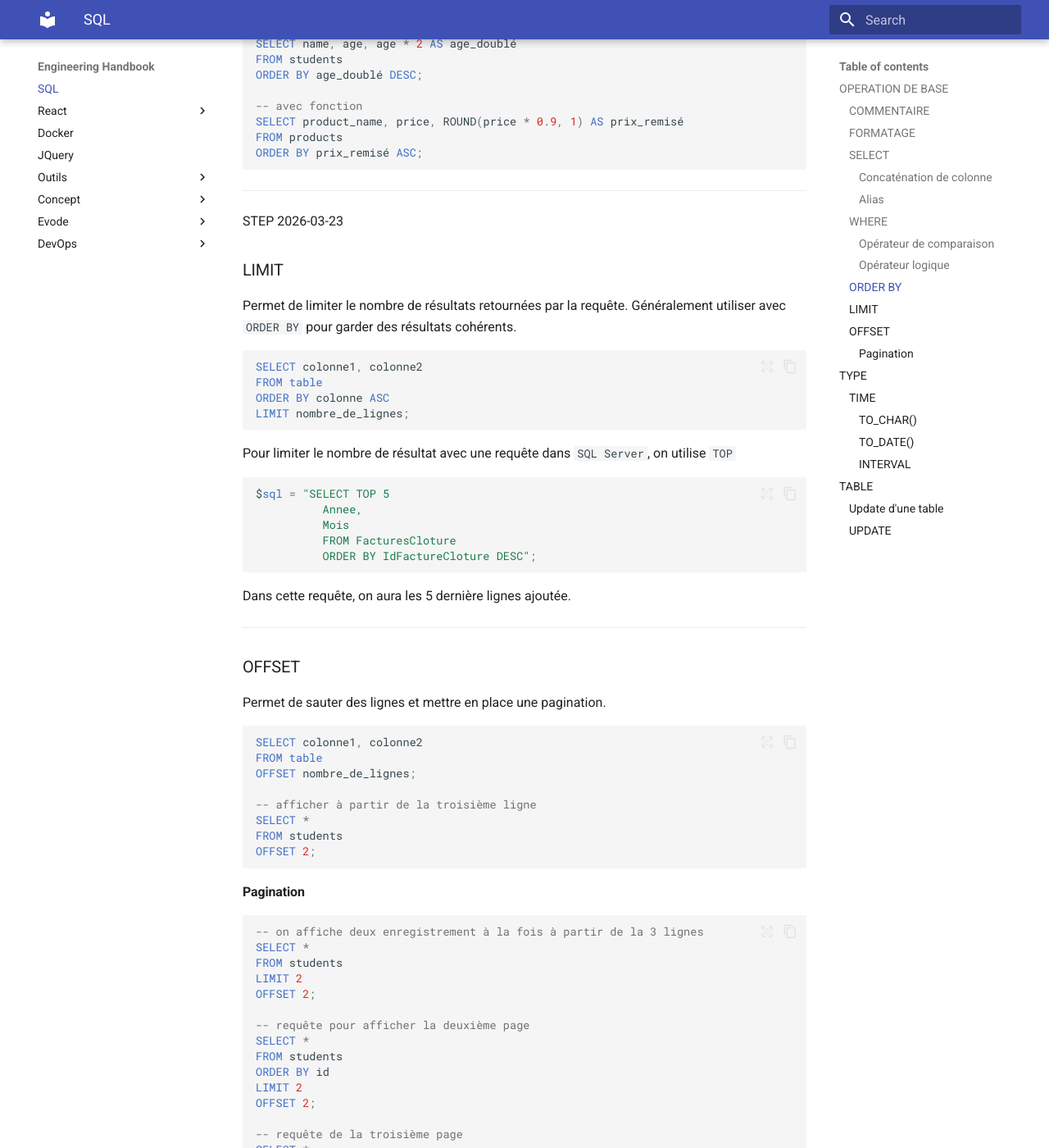
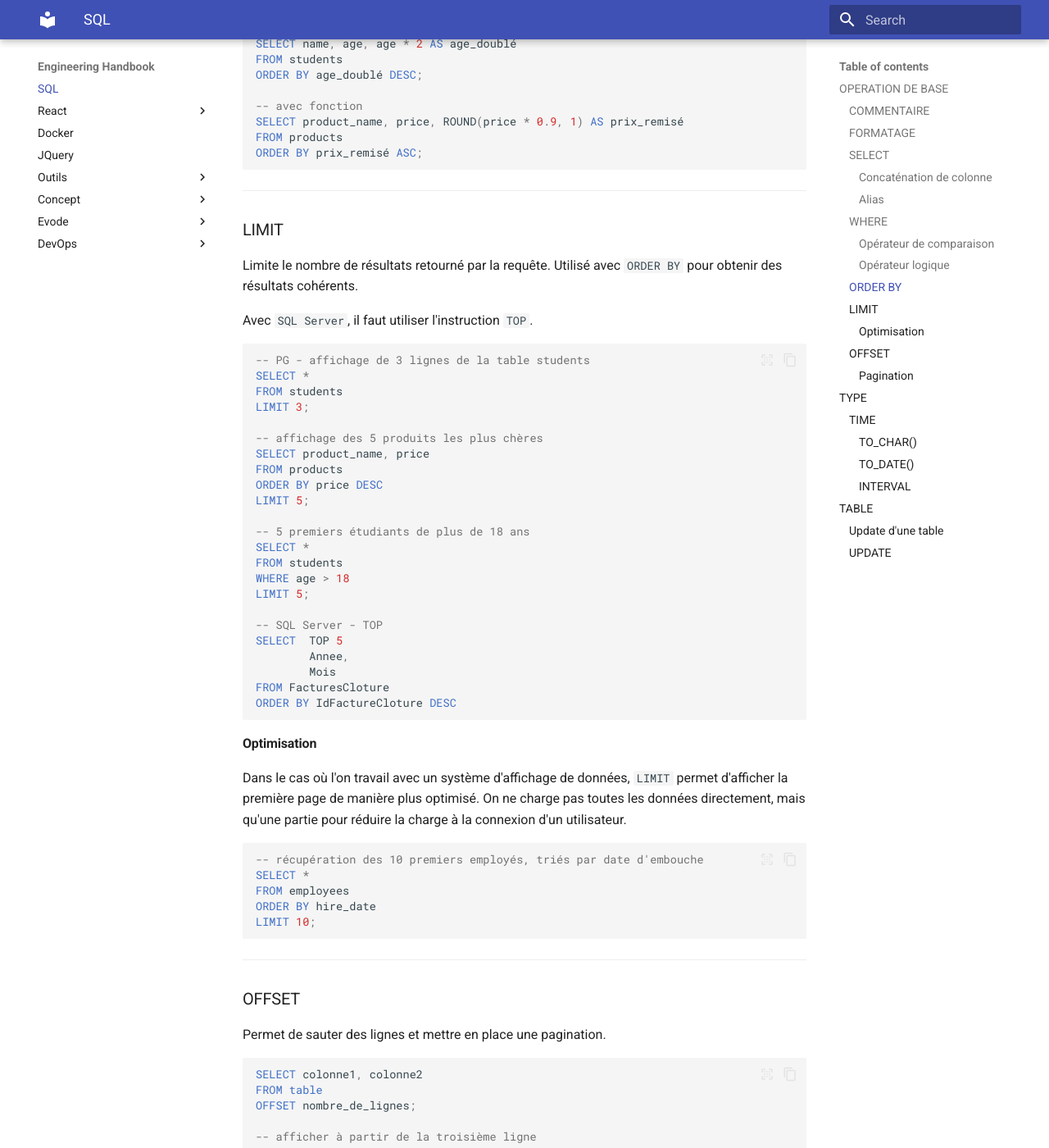
Before and after one commit to GuillemotClement/engineering-handbook, an MkDocs documentation site: the page built from docs/SQL/01_index.md, in a window 1280 px wide and 1400 px high, scrolled down 3838 px. Shown: the whole window at 82% size. Built offline with MkDocs 1.6.1 and Material for MkDocs 9.7.7, drawn with Linux system fonts in a browser that asks for light colours.

Commit message:
SQL: LIMIT

````diff
--- a/docs/SQL/01_index.md
+++ b/docs/SQL/01_index.md
@@ -188,31 +188,49 @@ ORDER BY prix_remisé ASC;
 ```
 
 ---
-STEP 2026-03-23
 ### LIMIT
-Permet de limiter le nombre de résultats retournées par la requête. Généralement utiliser avec `ORDER BY` pour garder des résultats cohérents.
+
+Limite le nombre de résultats retourné par la requête. Utilisé avec `ORDER BY` pour obtenir des résultats cohérents.
+
+Avec `SQL Server`, il faut utiliser l'instruction `TOP`.
+
 ```sql
-SELECT colonne1, colonne2
-FROM table
-ORDER BY colonne ASC
-LIMIT nombre_de_lignes;
+-- PG - affichage de 3 lignes de la table students
+SELECT *
+FROM students
+LIMIT 3;
+
+-- affichage des 5 produits les plus chères
+SELECT product_name, price
+FROM products
+ORDER BY price DESC
+LIMIT 5;
+
+-- 5 premiers étudiants de plus de 18 ans
+SELECT *
+FROM students
+WHERE age > 18
+LIMIT 5;
+
+-- SQL Server - TOP
+SELECT  TOP 5
+		Annee,
+		Mois
+FROM FacturesCloture
+ORDER BY IdFactureCloture DESC
 ```
 
-Pour limiter le nombre de résultat avec une requête dans `SQL Server`, on utilise `TOP`
+#### Optimisation
+
+Dans le cas où l'on travail avec un système d'affichage de données, `LIMIT` permet d'afficher la première page de manière plus optimisé. On ne charge pas toutes les données directement, mais qu'une partie pour réduire la charge à la connexion d'un utilisateur.
 
 ```sql
-$sql = "SELECT TOP 5
-          Annee,
-          Mois
-	      FROM FacturesCloture
-	      ORDER BY IdFactureCloture DESC";
+-- récupération des 10 premiers employés, triés par date d'embouche
+SELECT *
+FROM employees
+ORDER BY hire_date
+LIMIT 10;
 ```
-
-Dans cette requête, on aura les 5 dernière lignes ajoutée.
-
-
-
-
 
 ---
 
````
